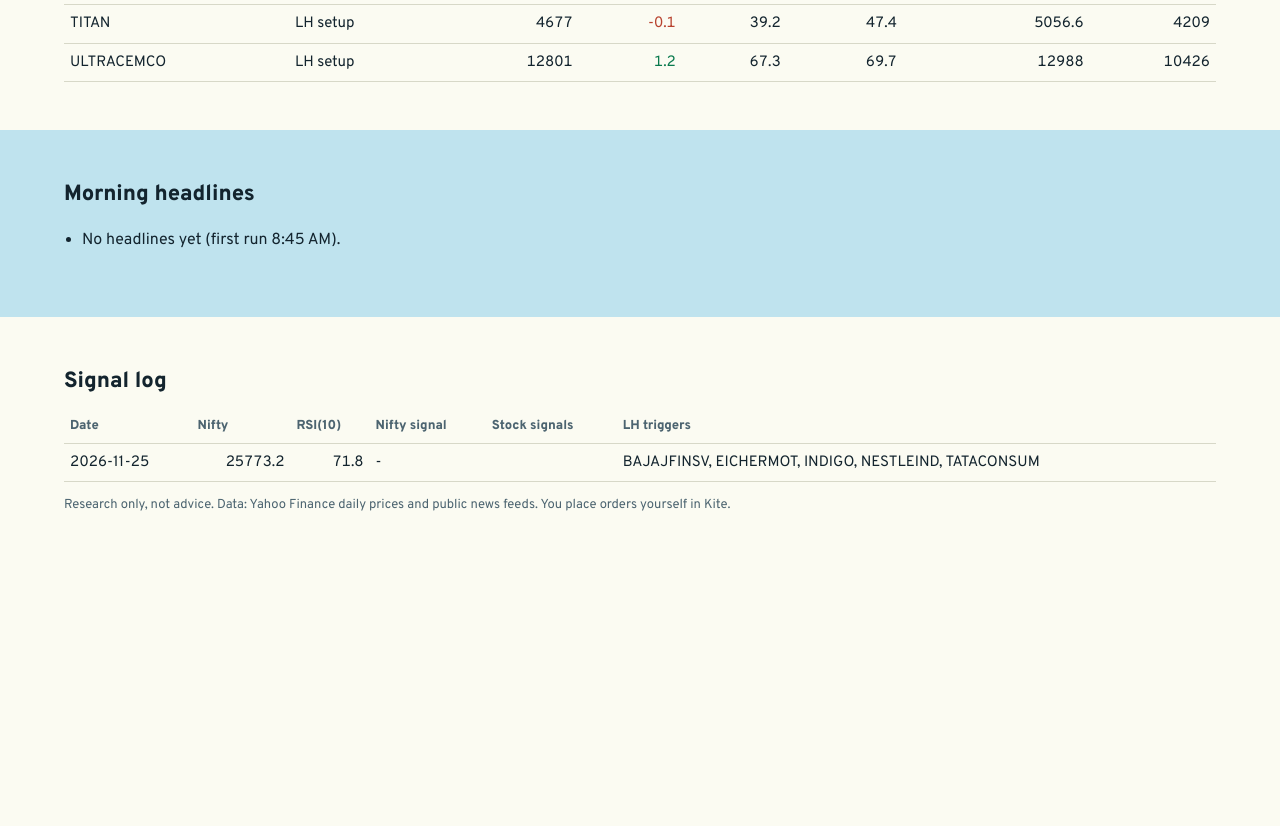
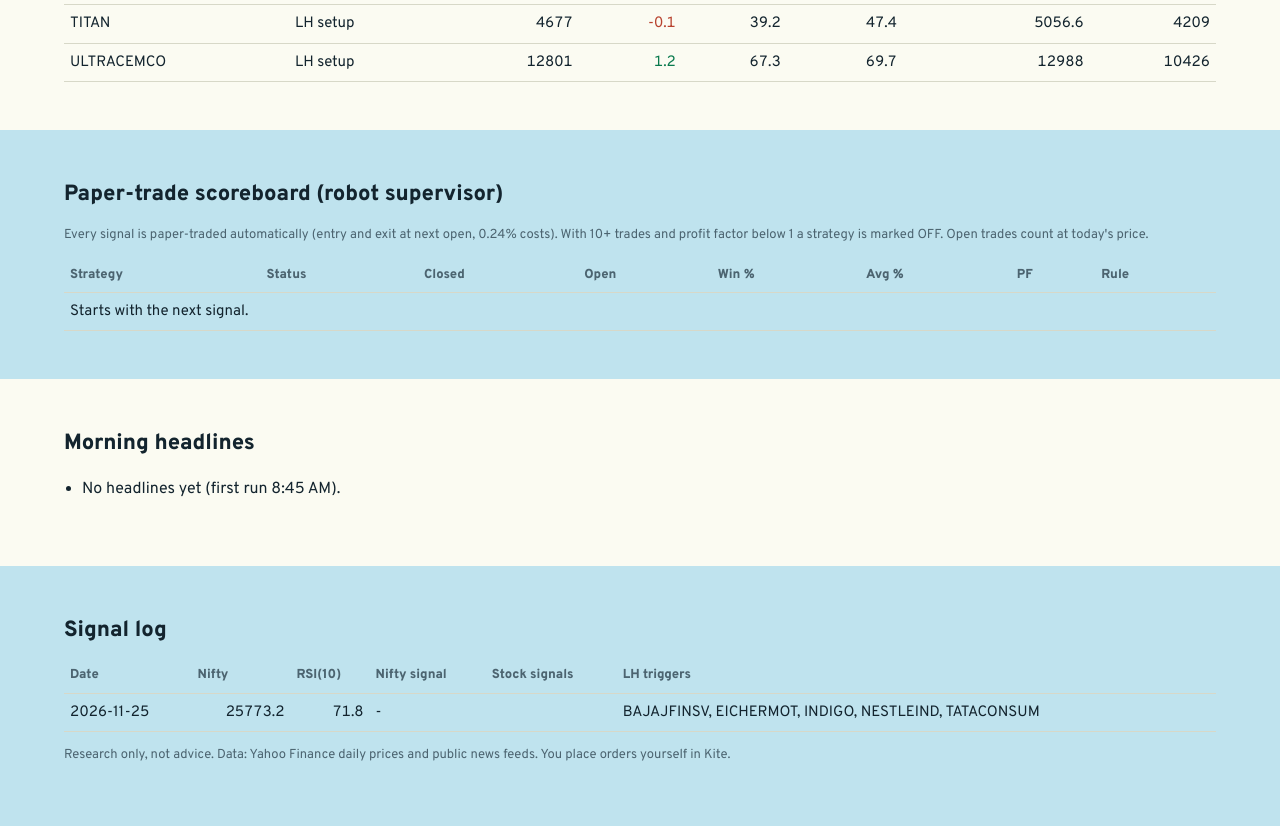
Before and after one commit to CAHET/markets-desk, a plain HTML site: page index.html in a window 1280 px wide. Shown: the part 1342-2168 px from the top of the page. Before the commit the page ends 1918 px from the top, so only its background shows below. Drawn offline with Linux system fonts and the light colour scheme.

Commit message:
Update index.html

```diff
--- a/index.html
+++ b/index.html
@@ -24,8 +24,9 @@ table{width:100%;border-collapse:collapse;font-size:15px}th,td{padding:7px 6px;b
 <p class="note">S04 = above 200-day EMA and RSI dip (RSI(4)&lt;10 or RSI(10)&lt;30). LH = Life-High Pullback: trigger = close above the base high. Rule outputs, not advice.</p>
 <div class="scroll"><table id="tbl"><thead><tr><th>Stock</th><th>Status</th><th>Close</th><th>Day %</th><th>RSI(4)</th><th>RSI(10)</th><th>LH base high</th><th>LH stop</th></tr></thead><tbody></tbody></table></div>
 </div></section>
-<section class="band sea"><div class="wrap"><h2>Morning headlines</h2><div class="note" id="nt"></div><ul class="news" id="news"></ul></div></section>
-<section class="band"><div class="wrap"><h2>Signal log</h2><div class="scroll"><table id="log"><thead><tr><th>Date</th><th>Nifty</th><th>RSI(10)</th><th>Nifty signal</th><th>Stock signals</th><th>LH triggers</th></tr></thead><tbody></tbody></table></div>
+<section class="band sea"><div class="wrap"><h2>Paper-trade scoreboard (robot supervisor)</h2><p class="note">Every signal is paper-traded automatically (entry and exit at next open, 0.24% costs). With 10+ trades and profit factor below 1 a strategy is marked OFF. Open trades count at today's price.</p><div class="scroll"><table id="paper"><thead><tr><th>Strategy</th><th>Status</th><th>Closed</th><th>Open</th><th>Win %</th><th>Avg %</th><th>PF</th><th>Rule</th></tr></thead><tbody></tbody></table></div></div></section>
+<section class="band"><div class="wrap"><h2>Morning headlines</h2><div class="note" id="nt"></div><ul class="news" id="news"></ul></div></section>
+<section class="band sea"><div class="wrap"><h2>Signal log</h2><div class="scroll"><table id="log"><thead><tr><th>Date</th><th>Nifty</th><th>RSI(10)</th><th>Nifty signal</th><th>Stock signals</th><th>LH triggers</th></tr></thead><tbody></tbody></table></div>
 <p class="note">Research only, not advice. Data: Yahoo Finance daily prices and public news feeds. You place orders yourself in Kite.</p></div></section>
 <script>{
 const esc=s=>String(s==null?'':s).replace(/[&<>"']/g,c=>({'&':'&amp;','<':'&lt;','>':'&gt;','"':'&quot;',"'":'&#39;'}[c]));
@@ -43,6 +44,8 @@ fetch('data.json?'+Date.now()).then(r=>r.json()).then(d=>{
  const S=(d.stocks||[]).filter(r=>!r.error).map(r=>Object.assign({},r,{st:(r.s04_rsi4||r.s04_base)?'S04 signal':r.lh_trigger?'LH trigger':r.near?'Near S04':r.lh_setup?'LH setup':''})).filter(r=>r.st);
  S.sort((a,b)=>ord[a.st]-ord[b.st]);
  $('tbl').tBodies[0].innerHTML=S.length?S.map(r=>'<tr>'+td(esc(r.sym))+td(esc(r.st),(r.st=='S04 signal'||r.st=='LH trigger')?'sig':'')+td(esc(r.close),'n')+td(esc(r.chg),'n '+(r.chg>=0?'pos':'neg'))+td(esc(r.rsi4),'n')+td(esc(r.rsi10),'n')+td(esc(r.lh_base_high),'n')+td(esc(r.lh_stop),'n')+'</tr>').join(''):'<tr><td colspan="8">No signals or setups today.</td></tr>';
+ const P=d.paper_stats||{};
+ $('paper').tBodies[0].innerHTML=Object.keys(P).map(k=>{const v=P[k];return '<tr>'+td(esc(k))+td(esc(v.status),v.status.indexOf('OFF')==0?'neg':'')+td(esc(v.closed),'n')+td(esc(v.open),'n')+td(esc(v.win_pct),'n')+td(esc(v.avg_pct),'n')+td(esc(v.pf),'n')+td(esc(v.rule))+'</tr>'}).join('')||'<tr><td colspan="8">Starts with the next signal.</td></tr>';
  $('nt').textContent=d.news_time?'Collected '+d.news_time:'';
  $('news').innerHTML=(d.news||[]).slice(0,25).map(n=>'<li><a href="'+esc(n.link)+'">'+esc(n.title)+'</a>'+(n.stocks||[]).map(s=>'<span class="tag">'+esc(s)+'</span>').join('')+' <span class="note">'+esc(n.src)+'</span></li>').join('')||'<li>No headlines yet (first run 8:45 AM).</li>';
  $('log').tBodies[0].innerHTML=(d.signal_log||[]).slice(-30).reverse().map(l=>'<tr>'+td(esc(l.date))+td(esc(l.nifty),'n')+td(esc(l.rsi10),'n')+td(l.entry?'<b class="sig">ENTRY</b>':'-')+td(esc((l.stocks||[]).join(', ')))+td(esc((l.lh||[]).join(', ')))+'</tr>').join('');
```
